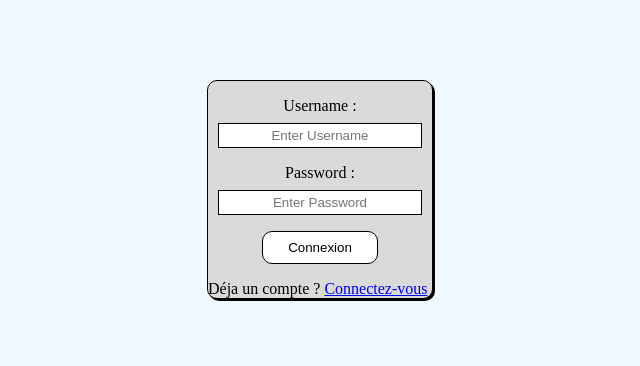
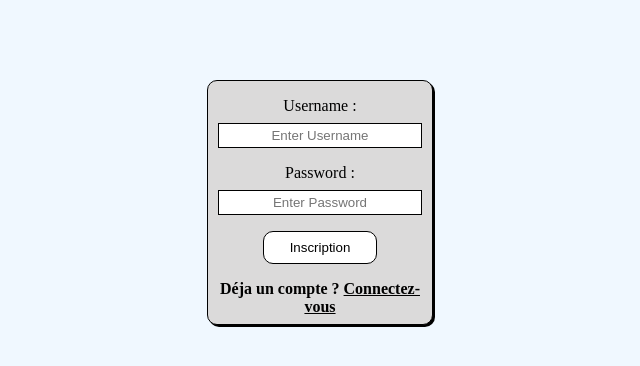
Before and after one commit to romainlienard194/Projet-Qt, a plain HTML site: page register.html in a window 1280 px wide. Shown: the whole page, without its empty margins (320-960 px from the left). Drawn offline with Linux system fonts and the light colour scheme.

Commit message:
h4 form CSS

```diff
--- a/CSS/style.css
+++ b/CSS/style.css
@@ -2,6 +2,11 @@
     margin: 0%;
     padding: 0%;
 }
+
+a:link {color: black; text-decoration: underline;}
+a:visited {color: black; text-decoration: underline;}
+a:hover {color: black; text-decoration: underline;}
+a:active {color: black; text-decoration: underline;}
 
 html{
     background-color: aliceblue;
@@ -10,6 +15,11 @@ html{
 .container{
     margin: 10vh auto;
     width: 70%;;
+}
+
+h4{
+    text-align: center;
+    margin-bottom: 1vh;
 }
 
 form{
--- a/register.html
+++ b/register.html
@@ -19,8 +19,8 @@
             <label for="passwd">Password :</label>
             <input type="text" name="password" placeholder="Enter Password">
 
-            <input type="submit" value="Connexion">
-            <p>Déja un compte ? <a href="index.html.html">Connectez-vous</a></p>
+            <input type="submit" value="Inscription">
+            <h4>Déja un compte ? <a href="index.html">Connectez-vous</a></h4>
 
         </form>
 
```
Also changed, not shown: index.html (+1 -1 lines).
